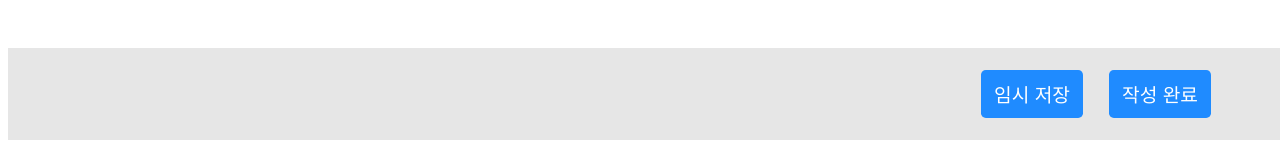
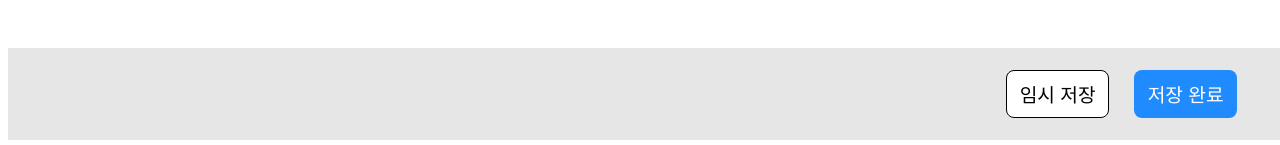
Before and after one commit to kwonminjae5700/Gomdoliro-board-Front, a React (Vite) app in the folder Gomdoliro-front/: page /write in a window 1280 px wide. Shown: the part 661-806 px from the top of the page. Built offline with nearby package versions, Linux system fonts and the light colour scheme.

Commit message:
Feat : Button 컴포넌트로 분리해서 status 로 color 과 text 제어

```diff
--- /dev/null
+++ b/Gomdoliro-front/src/components/Button.jsx
@@ -0,0 +1,21 @@
+import React from 'react'
+import { useNavigate } from 'react-router-dom'
+import '../styles/button.css'
+
+const Button = ({ text, buttonColor }) => {
+    const nav = useNavigate()
+
+    const buttonStyle = {
+        backgroundColor : buttonColor,
+        ...(buttonColor === '#FFFFFF' && {
+            border : "1px solid #000",
+            color : "#000"
+        })
+    }
+
+    return (
+        <button className="write_button" onClick={()=>{nav("/write")}} style={buttonStyle}>{text}</button>
+    )
+}
+
+export default Button
--- a/Gomdoliro-front/src/components/Main.jsx
+++ b/Gomdoliro-front/src/components/Main.jsx
@@ -1,9 +1,9 @@
 import React from 'react'
-import { useNavigate } from 'react-router-dom'
+import Button from '../components/Button'
+import PostBox from '../components/PostBox'
 import '../styles/main.css'
 
 const Main = () => {
-    const nav = useNavigate()
 
     return (
         <main>
@@ -12,7 +12,7 @@ const Main = () => {
                     <div>작성일</div>
                     <div>인기글</div>
                 </span>
-                <button className="write_button" onClick={()=>{nav("/write")}}>새 글 작성</button>
+                <Button text={"새 글 작성"} buttonColor={"#1F8BFF"}/>
             </div>
             <section>
                 <div className="section_title">
@@ -22,6 +22,7 @@ const Main = () => {
                     <div className="write_data">작성일</div>
                     <div className="reco">추천</div>
                 </div>
+                <PostBox />
             </section>
         </main>
     )
--- a/Gomdoliro-front/src/components/Write_underbar.jsx
+++ b/Gomdoliro-front/src/components/Write_underbar.jsx
@@ -1,12 +1,13 @@
 import React from 'react'
+import Button from '../components/Button'
 import '../styles/write.css'
 
 const Write_underbar = () => {
     return (
         <div className="underbar">
             <div className="buttons">
-                <button className="write_finish_button" >임시 저장</button>
-                <button className="write_finish_button" >작성 완료</button>
+                <Button text={"임시 저장"} buttonColor={"#FFFFFF"}/>
+                <Button text={"저장 완료"} buttonColor={"#1F8BFF"}/>
             </div>
         </div>
     )
--- a/Gomdoliro-front/src/main.jsx
+++ b/Gomdoliro-front/src/main.jsx
@@ -3,9 +3,11 @@ import ReactDOM from 'react-dom/client'
 import Header from './components/Header'
 import MainPage from './pages/MainPage'
 import WritePage from './pages/WritePage'
+import { useState } from 'react'
 import { BrowserRouter, Routes, Route } from 'react-router-dom'
 
 ReactDOM.createRoot(document.getElementById('root')).render(
+
     <BrowserRouter>
         <Header />
         <Routes>
--- /dev/null
+++ b/Gomdoliro-front/src/styles/button.css
@@ -0,0 +1,14 @@
+.write_button {
+    background-color : #1F8BFF;
+    color : #fff;
+    width : 8vw;
+    height : 6vh;
+    border : none;
+    border-radius : 0.5rem;
+    font-size : 1.2rem;
+    margin-left : 2vw;
+}
+
+.write_button:hover {
+    cursor : pointer;
+}
--- a/Gomdoliro-front/src/styles/main.css
+++ b/Gomdoliro-front/src/styles/main.css
@@ -24,20 +24,6 @@ main {
 }
 
 .write_filter > span > div:hover {
-    cursor : pointer;
-}
-
-.write_button {
-    background-color : #1F8BFF;
-    color : #fff;
-    width : 8vw;
-    height : 6vh;
-    border : none;
-    border-radius : 0.5rem;
-    font-size : 1.2rem;
-}
-
-.write_button:hover {
     cursor : pointer;
 }
 
--- a/Gomdoliro-front/src/styles/write.css
+++ b/Gomdoliro-front/src/styles/write.css
@@ -45,21 +45,6 @@ textarea:focus {
     box-sizing : border-box;
 }
 
-.write_finish_button {
-    background-color : #1F8BFF;
-    color : #fff;
-    width : 8vw;
-    height : 6vh;
-    border : none;
-    border-radius : 0.3rem;
-    font-size : 1.2rem;
-    margin-right : 2vw;
-}
-
-.write_finish_button:hover {
-    cursor : pointer;
-}
-
 .buttons {
     margin-left : auto;
 }
```
